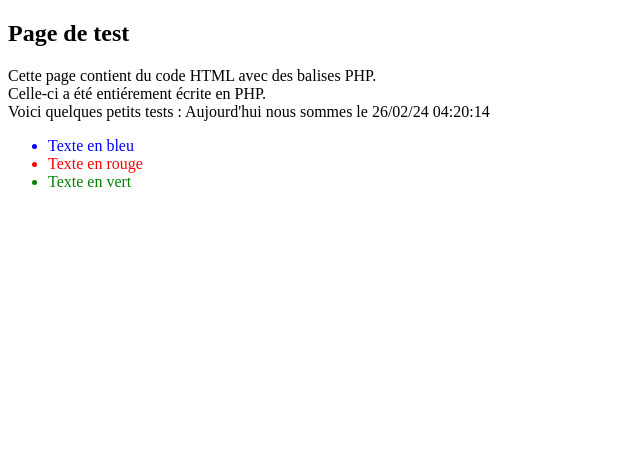
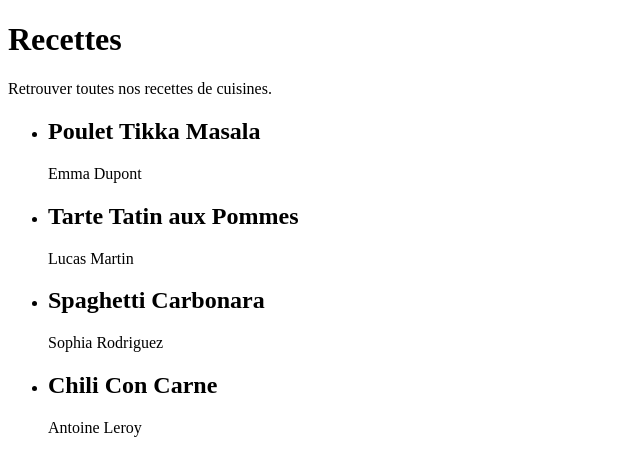
Before and after one commit to laflosh/Formation-OC-Concevoir-un-site-web-avec-Php-et-MySQL, a PHP site: page / in a window 1280 px wide. Shown: the top 476 px of the page, without its empty margins (0-640 px from the left). Run offline with PHP 8.4, Linux system fonts and the light colour scheme.

Commit message:
Affichage éléments d'un tableau à l'aide boucle

```diff
--- a/index.php
+++ b/index.php
@@ -1,39 +1,63 @@
+<?php
+    $recettes = [
+        [
+            "titreRecette" => "Poulet Tikka Masala",
+            "auteurRecette" => "Emma Dupont"
+        ],
+        [
+            "titreRecette" => "Tarte Tatin aux Pommes",
+            "auteurRecette" => "Lucas Martin"
+        ],
+        [
+            "titreRecette" => "Spaghetti Carbonara",
+            "auteurRecette" => "Sophia Rodriguez"
+        ],
+        [
+            "titreRecette" => "Chili Con Carne",
+            "auteurRecette" => "Antoine Leroy"
+        ]
+    ];
+?>
+
 <!DOCTYPE html>
 
 <html>
 
     <head>
 
-        <title>Ceci est une page de test avec des balises PHP</title>
-        <meta charset="utf-8" />
+        <meta charset="UTF-8">
+        <meta http-equiv="X-UA-Compatible" content="IE=edge">
+        <meta name="viewport" content="width=device-width, initial-scale=1.0">
+        <title>Affichage des recettes</title>
 
     </head>
 
     <body>
 
-        <h2>Page de test</h2>
+        <h1>Recettes</h1>
 
         <p>
-            Cette page contient du code HTML avec des balises PHP.<br />
-            <?php
-                echo("Celle-ci a été entiérement écrite en PHP.<br/>");
-            ?>
-            Voici quelques petits tests :
-            Aujourd'hui nous sommes le <?php echo date("d/m/y h:i:s")?>
+            Retrouver toutes nos recettes de cuisines.<br />
         </p>
 
         <ul>
 
-            <li style="color: blue;">Texte en bleu</li>
-            <li style="color: red;">Texte en rouge</li>
-            <li style="color: green;">Texte en vert</li>
+            <?php
+                for($counter = 0; $counter < count($recettes); $counter++):
+            ?>
+
+            <li>
+
+                <h2><?php echo $recettes[$counter]["titreRecette"]?></h2>
+                <p><?php echo $recettes[$counter]["auteurRecette"]?></p>
+
+            </li>
+
+            <?php
+                endfor;
+            ?>
 
         </ul>
-
-        <?php
-        /* Encore du PHP
-        Toujours du PHP */
-        ?>
 
     </body>
 
```
